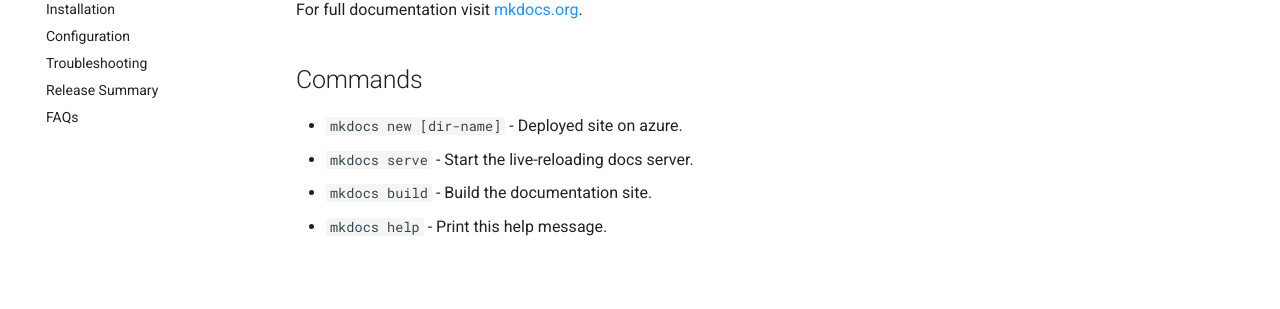
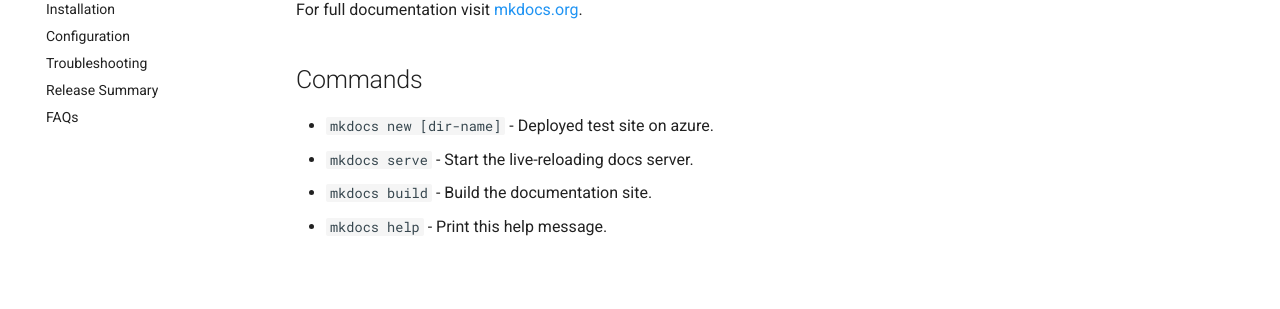
Before and after one commit to AbhaysinghBhosale/MkDocs, an MkDocs documentation site: the page built from docs/index.md, in a window 1280 px wide. Shown: the part 183-492 px from the top of the page. Built offline with MkDocs 1.6.1 and Material for MkDocs 9.7.7, drawn with Linux system fonts in a browser that asks for light colours.

Commit message:
Updates content

```diff
--- a/docs/index.md
+++ b/docs/index.md
@@ -4,7 +4,7 @@
 
 ## Commands
 
-* `mkdocs new [dir-name]` - Deployed site on azure.
+* `mkdocs new [dir-name]` - Deployed test site on azure.
 * `mkdocs serve` - Start the live-reloading docs server.
 * `mkdocs build` - Build the documentation site.
 * `mkdocs help` - Print this help message.
```
